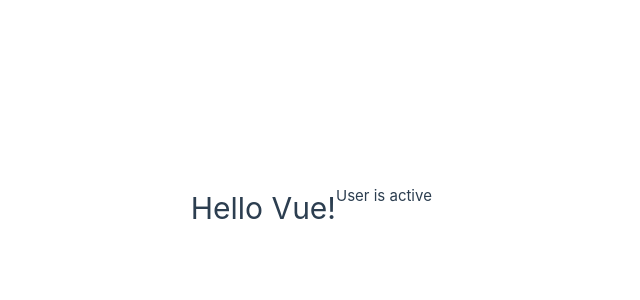
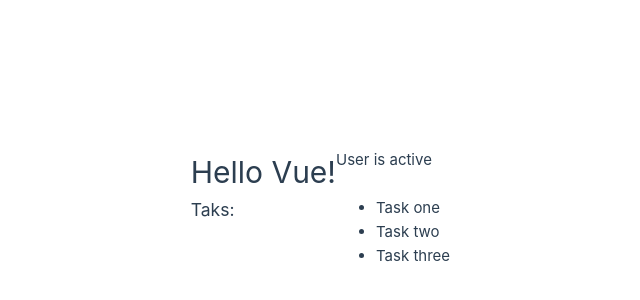
Before and after one commit to shiivamtaneja/vue-course, a Vue app: page / in a window 1280 px wide. Shown: the part 192-492 px from the top of the page, without its empty margins (304-944 px from the left). Built offline with nearby package versions, Linux system fonts and the light colour scheme.

Commit message:
v-for
Signed-off-by: ShivamTaneja <shiivamtaneja@gmail.com>

```diff
--- a/src/App.vue
+++ b/src/App.vue
@@ -3,7 +3,8 @@
   data() {
     return {
       message: 'Hello Vue!',
-      status: 'active'
+      status: 'active',
+      tasks: ['Task one', 'Task two', 'Task three']
     }
   }
 }
@@ -15,4 +16,9 @@
   <p v-if="status === 'active'">User is active</p>
   <p v-else-if="status === 'pending'">User is pending</p>
   <p v-else="status">User is inactive</p>
+
+  <h3>Taks: </h3>
+  <ul>
+    <li v-for="task in tasks" :key="task">{{ task }}</li>
+  </ul>
 </template>
```
